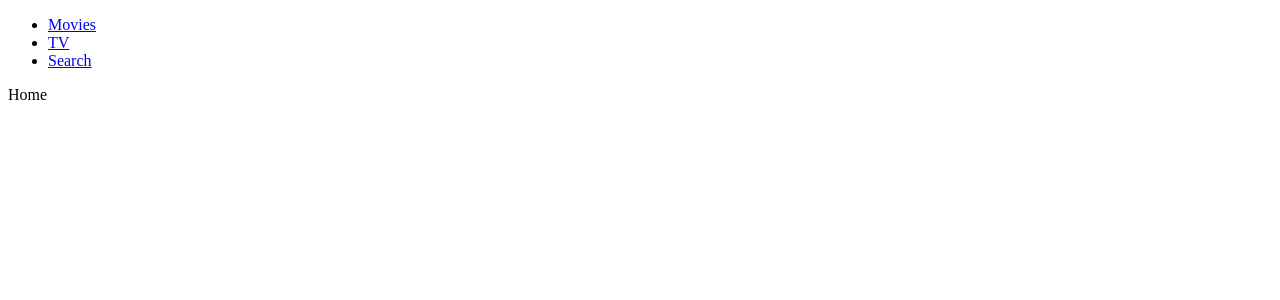
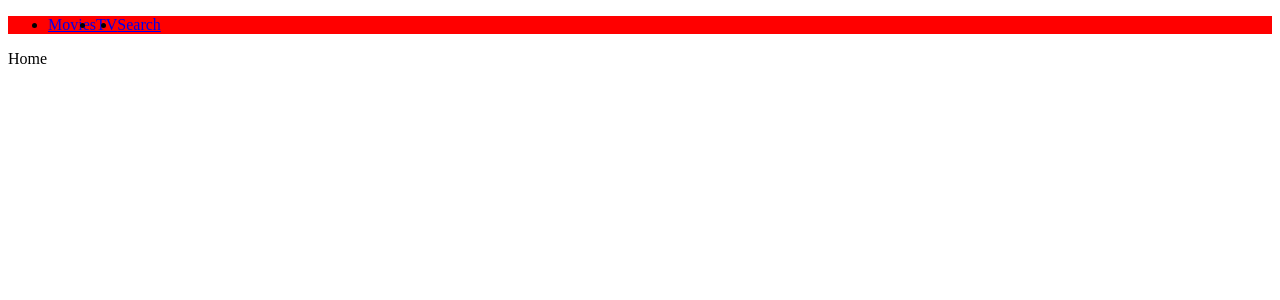
Before and after one commit to Jihyun85/myflix, a React (Create React App) app: page / in a window 1280 px wide. Shown: the top 300 px of the page. Built offline with nearby package versions, Linux system fonts and the light colour scheme.

Commit message:
#3.0 - #3.2 CSS in React

```diff
--- a/package.json
+++ b/package.json
@@ -11,6 +11,7 @@
     "react-dom": "^17.0.1",
     "react-router-dom": "^5.2.0",
     "react-scripts": "4.0.3",
+    "styled-components": "^5.2.1",
     "web-vitals": "^1.1.1"
   },
   "scripts": {
--- a/src/Components/App.js
+++ b/src/Components/App.js
@@ -1,12 +1,10 @@
 import React, { Component } from "react";
 import Router from "Components/Router";
-import Header from "Components/Header";
 
 class App extends Component {
   render() {
     return (
       <>
-        <Header />
         <Router />
       </>
     );
--- a/src/Components/Header.js
+++ b/src/Components/Header.js
@@ -1,17 +1,34 @@
 import React from "react";
+import { Link } from "react-router-dom";
+import styled from "styled-components";
+
+const Header = styled.header`
+  background-color: red;
+`;
+
+const List = styled.ul`
+  display: flex;
+  &:hover {
+    background-color: blue;
+  }
+`;
+
+const Item = styled.li``;
+
+const SLink = styled(Link)``;
 
 export default () => (
-  <header>
-    <ul>
-      <li>
-        <a href="/">Movies</a>
-      </li>
-      <li>
-        <a href="/tv">TV</a>
-      </li>
-      <li>
-        <a href="/search">Search</a>
-      </li>
-    </ul>
-  </header>
+  <Header>
+    <List>
+      <Item>
+        <SLink to="/">Movies</SLink>
+      </Item>
+      <Item>
+        <SLink to="/tv">TV</SLink>
+      </Item>
+      <Item>
+        <SLink to="/search">Search</SLink>
+      </Item>
+    </List>
+  </Header>
 );
--- a/src/Components/Router.js
+++ b/src/Components/Router.js
@@ -5,12 +5,14 @@
   Route,
   Switch,
 } from "react-router-dom";
+import Header from "Components/Header";
 import Home from "Routes/Home";
 import Search from "Routes/Search";
 import TV from "Routes/TV";
 
 export default () => (
   <Router>
+    <Header />
     <Switch>
       <Route path="/" exact={true} component={Home} />
       <Route path="/tv" exact component={TV} />
```
Also changed, not shown: 2 other files (tests, documents, lock files or other folders).
